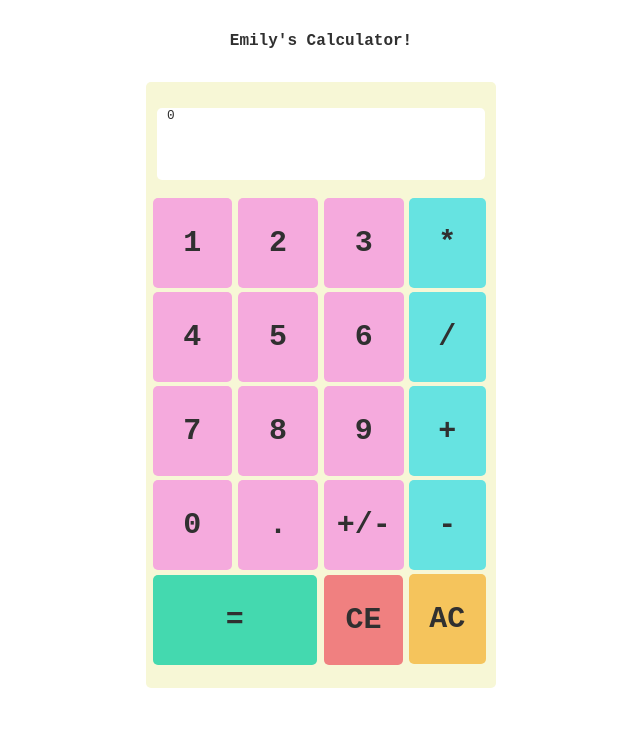
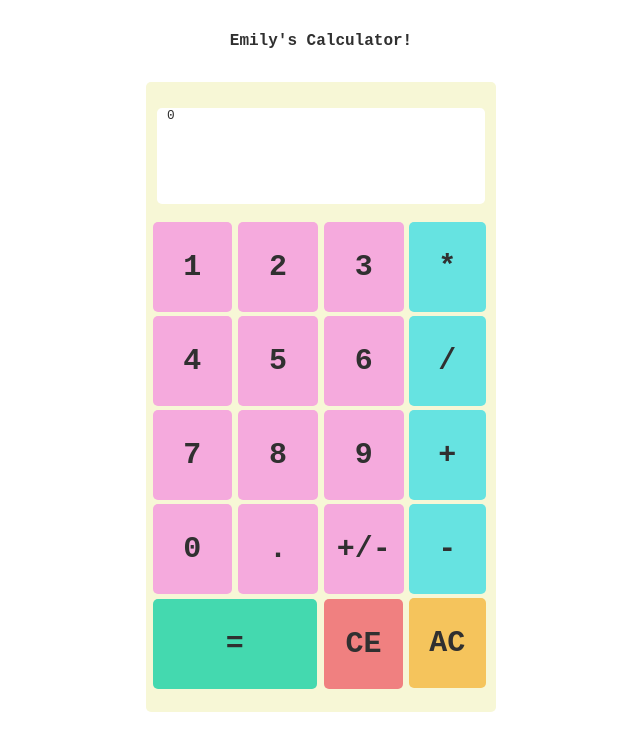
Before and after one commit to emlips/react-calculator, a React (Vite) app: page / in a window 1280 px wide. Shown: the top 750 px of the page, without its empty margins (319-959 px from the left). Built offline with nearby package versions, Linux system fonts and the light colour scheme.

Commit message:
display screen height increased

```diff
--- a/src/App.css
+++ b/src/App.css
@@ -48,7 +48,7 @@ button {
   background-color: #ffffff;
   margin: 1em auto;
   border-radius: 5px;
-  height: 4.5em;
+  height: 6em;
   padding: 0 10px;
   p {
     margin: 5px 0;
```
